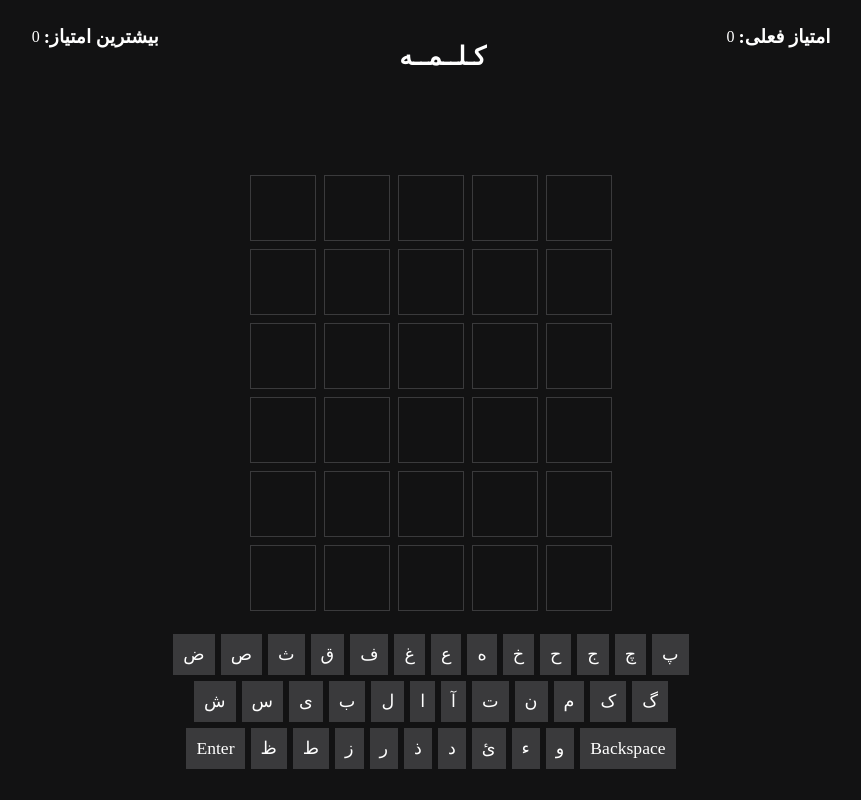
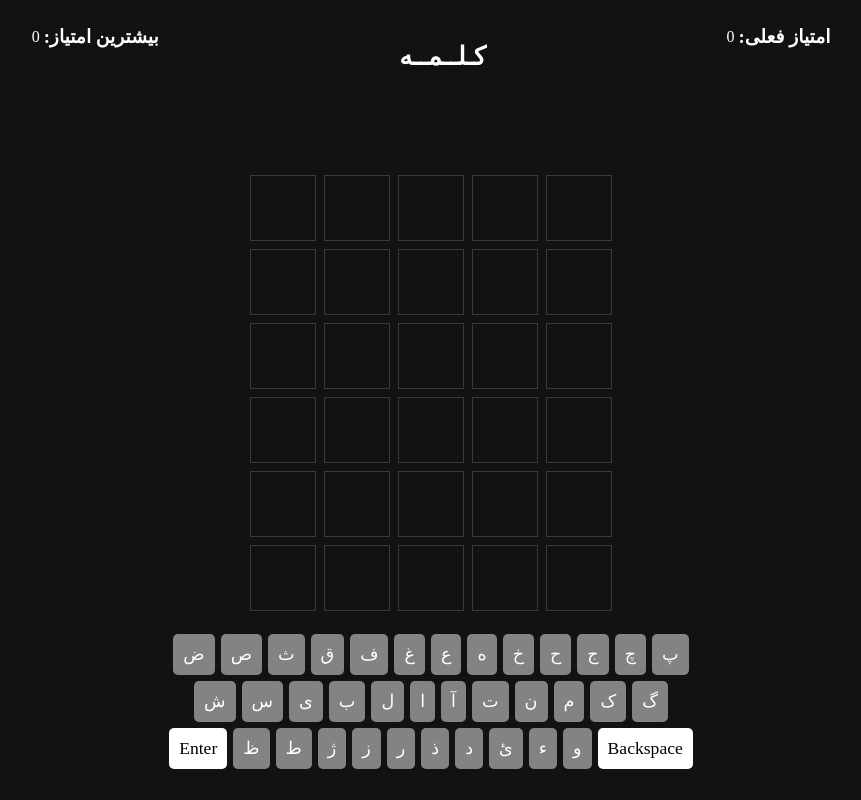
Before and after one commit to Sezar-SZ/kalame, a React (Create React App) app: page / in a window 1280 px wide. Shown: the whole page, without its empty margins (209-1070 px from the left). Built offline with nearby package versions, Linux system fonts and the light colour scheme; a web font is replaced by a local one.

Commit message:
✨Add keyboard colors

```diff
--- a/src/App.js
+++ b/src/App.js
@@ -11,6 +11,11 @@ const App = () => {
     const [wordsList, setWordsList] = useState([]);
     const [word, setWord] = useState("");
     const [wordLetterFrequency, setWordLetterFrequency] = useState(new Map());
+
+    const [greenLetters, setGreenLetters] = useState([]);
+    const [yellowLetters, setYellowLetters] = useState([]);
+    const [grayLetters, setGrayLetters] = useState([]);
+
     const [gameMap, setGameMap] = useState([
         ["", "", "", "", ""],
         ["", "", "", "", ""],
@@ -102,19 +107,17 @@ const App = () => {
     }, []);
 
     useKeyPress((key) => {
+        let newGameMap = [...gameMap];
         if (key.length === 1 && key !== " ") {
-            let newGameMap = [...gameMap];
             const letterIndex = getNextLetterIndex();
             if (letterIndex !== -1 && letterIndex[0] === currentRow) {
                 newGameMap[letterIndex[0]][letterIndex[1]] = key;
-                setGameMap(newGameMap);
             }
         } else if (key === "Backspace") {
             let newGameMap = [...gameMap];
             const letterIndex = getLastLetterIndex();
             if (letterIndex !== -1 && letterIndex[0] === currentRow) {
                 newGameMap[letterIndex[0]][letterIndex[1]] = "";
-                setGameMap(newGameMap);
             }
         } else if (key === "Enter") {
             const guessedWord = getGuessedWord(currentRow);
@@ -125,9 +128,13 @@ const App = () => {
             ) {
                 const guessedLetters = new Map();
                 const greenCells = [];
+                let newGreenLetters = [...greenLetters];
                 for (let i = 0; i < guessedWord.length; i++) {
                     if (guessedWord[i] === word[i]) {
                         greenCells.push(i);
+
+                        newGreenLetters.push(guessedWord[i]);
+
                         let newCellsClassName = cellsClassNames;
                         newCellsClassName[currentRow][i] = "green";
                         setCellsClassNames(newCellsClassName);
@@ -141,6 +148,8 @@ const App = () => {
                     }
                 }
 
+                let newGrayLetters = [...grayLetters];
+                let newYellowLetters = [...yellowLetters];
                 for (let i = 0; i < guessedWord.length; i++) {
                     if (!greenCells.includes(i)) {
                         if (word.includes(guessedWord[i])) {
@@ -149,6 +158,8 @@ const App = () => {
                                 guessedLetters.get(guessedWord[i]) <
                                     wordLetterFrequency.get(guessedWord[i])
                             ) {
+                                newYellowLetters.push(guessedWord[i]);
+
                                 let newCellsClassName = cellsClassNames;
                                 newCellsClassName[currentRow][i] = "yellow";
                                 setCellsClassNames(newCellsClassName);
@@ -160,17 +171,25 @@ const App = () => {
                                         guessedLetters.get(guessedWord[i]) + 1
                                     );
                             } else {
+                                newGrayLetters.push(guessedWord[i]);
+
                                 let newCellsClassName = cellsClassNames;
                                 newCellsClassName[currentRow][i] = "gray";
                                 setCellsClassNames(newCellsClassName);
                             }
                         } else {
+                            newGrayLetters.push(guessedWord[i]);
+
                             let newCellsClassName = cellsClassNames;
                             newCellsClassName[currentRow][i] = "gray";
                             setCellsClassNames(newCellsClassName);
                         }
                     }
                 }
+                setGreenLetters(newGreenLetters);
+                setYellowLetters(newYellowLetters);
+                setGrayLetters(newGrayLetters);
+
                 if (guessedWord === word) {
                     setData({
                         score: score + 1,
@@ -198,6 +217,7 @@ const App = () => {
                 }, 1000);
             }
         }
+        setGameMap(newGameMap);
     });
 
     useEffect(() => {
@@ -239,7 +259,11 @@ const App = () => {
                     ))}
                 </div>
             </div>
-            <Keyboard />
+            <Keyboard
+                green={greenLetters}
+                yellow={yellowLetters}
+                gray={grayLetters}
+            />
         </div>
     );
 };
--- a/src/keyboard.css
+++ b/src/keyboard.css
@@ -22,11 +22,35 @@
     align-items: center;
     padding: 10px;
     font-size: 2.2vmin;
-    background-color: #3a3a3c;
+    background-color: #818384;
+    border-radius: 5px;
     margin: 3px;
     flex: 1;
     max-width: 7vw;
     cursor: pointer;
+}
+
+.Enter{
+    background-color: #fff;
+    color: black;
+}
+
+.Backspace{
+    background-color: #fff;
+    color: black;
+}
+
+
+.green{
+    background-color: #538d4e;
+}
+
+.yellow{
+background-color: #b59f3b;
+}
+
+.gray{
+    background-color: #3a3a3c;
 }
 
 @media screen and (max-width:400px){
--- a/src/keyboard.js
+++ b/src/keyboard.js
@@ -1,10 +1,10 @@
 import { useEffect } from "react";
 import "./keyboard.css";
 
-const Keyboard = () => {
+const Keyboard = ({ green, yellow, gray }) => {
     const keys_temp_1 = "ض ص ث ق ف غ ع ه خ ح ج چ پ";
     const keys_temp_2 = "ش س ی ب ل ا آ ت ن م ک گ";
-    const keys_temp_3 = "Enter ظ ط ز ر ذ د ئ ء و Backspace";
+    const keys_temp_3 = "Enter ظ ط ژ ز ر ذ د ئ ء و Backspace";
 
     const keys1 = keys_temp_1.split(" ");
     const keys2 = keys_temp_2.split(" ");
@@ -36,12 +36,21 @@ const Keyboard = () => {
         }
     };
 
+    const colorClassProvider = (key) => {
+        if (green.includes(key)) return "green";
+        else if (yellow.includes(key)) return "yellow";
+        else if (gray.includes(key)) return "gray";
+    };
+
     return (
         <div className="keyboard">
             <div className="keyboard-row row-1">
                 {keys1.map((element) => (
                     <div
-                        className={`keyboard-key ${element}`}
+                        className={`keyboard-key ${element} ${colorClassProvider(
+                            element
+                        )}`}
+                        style={{}}
                         onClick={() => {
                             onKeyClicked(element);
                         }}
@@ -53,7 +62,9 @@ const Keyboard = () => {
             <div className="keyboard-row row-2">
                 {keys2.map((element) => (
                     <div
-                        className={`keyboard-key ${element}`}
+                        className={`keyboard-key ${element} ${colorClassProvider(
+                            element
+                        )}`}
                         onClick={() => {
                             onKeyClicked(element);
                         }}
@@ -65,7 +76,9 @@ const Keyboard = () => {
             <div className="keyboard-row row-3">
                 {keys3.map((element) => (
                     <div
-                        className={`keyboard-key ${element}`}
+                        className={`keyboard-key ${element} ${colorClassProvider(
+                            element
+                        )}`}
                         onClick={() => {
                             onKeyClicked(element);
                         }}
```
